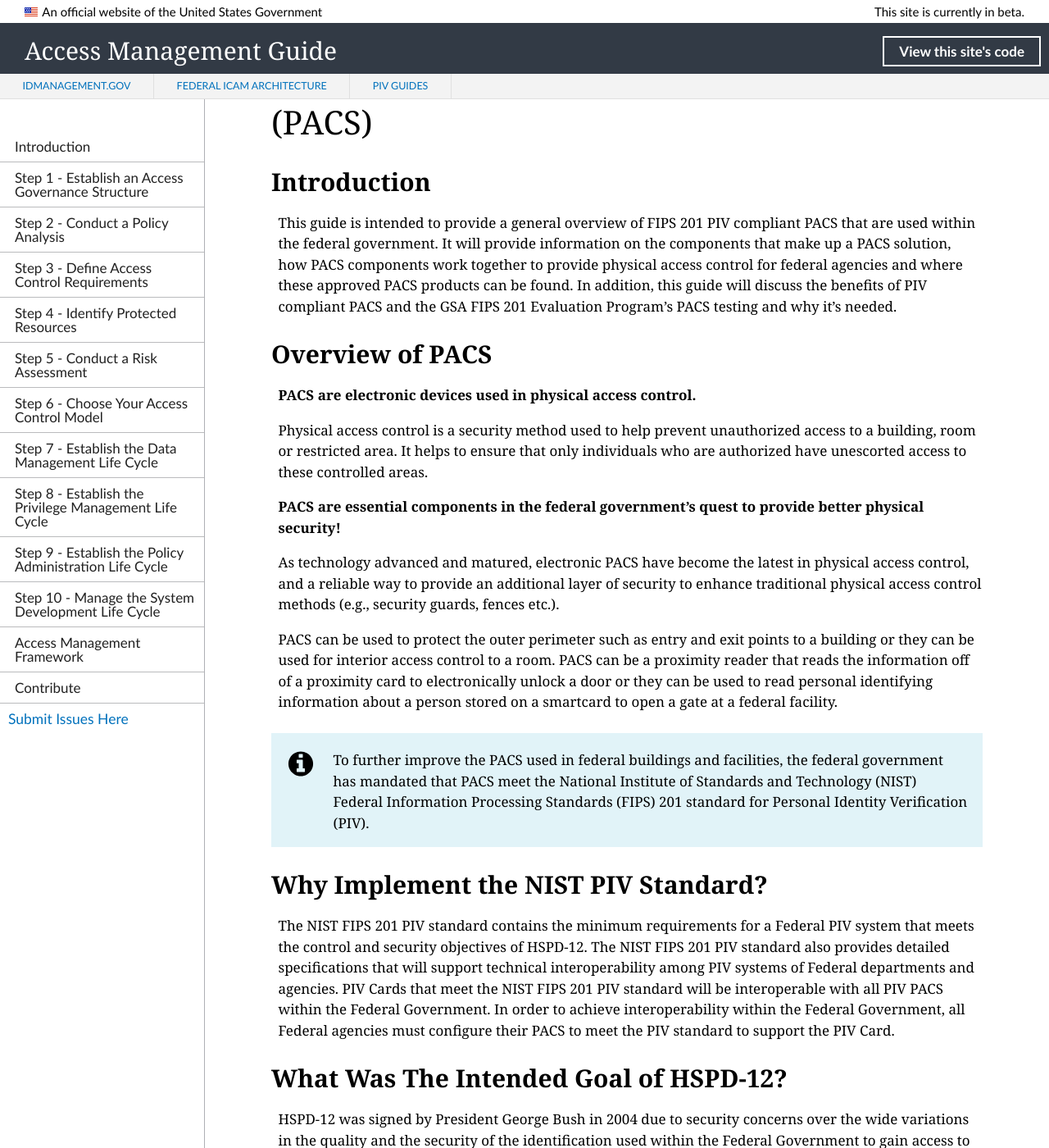
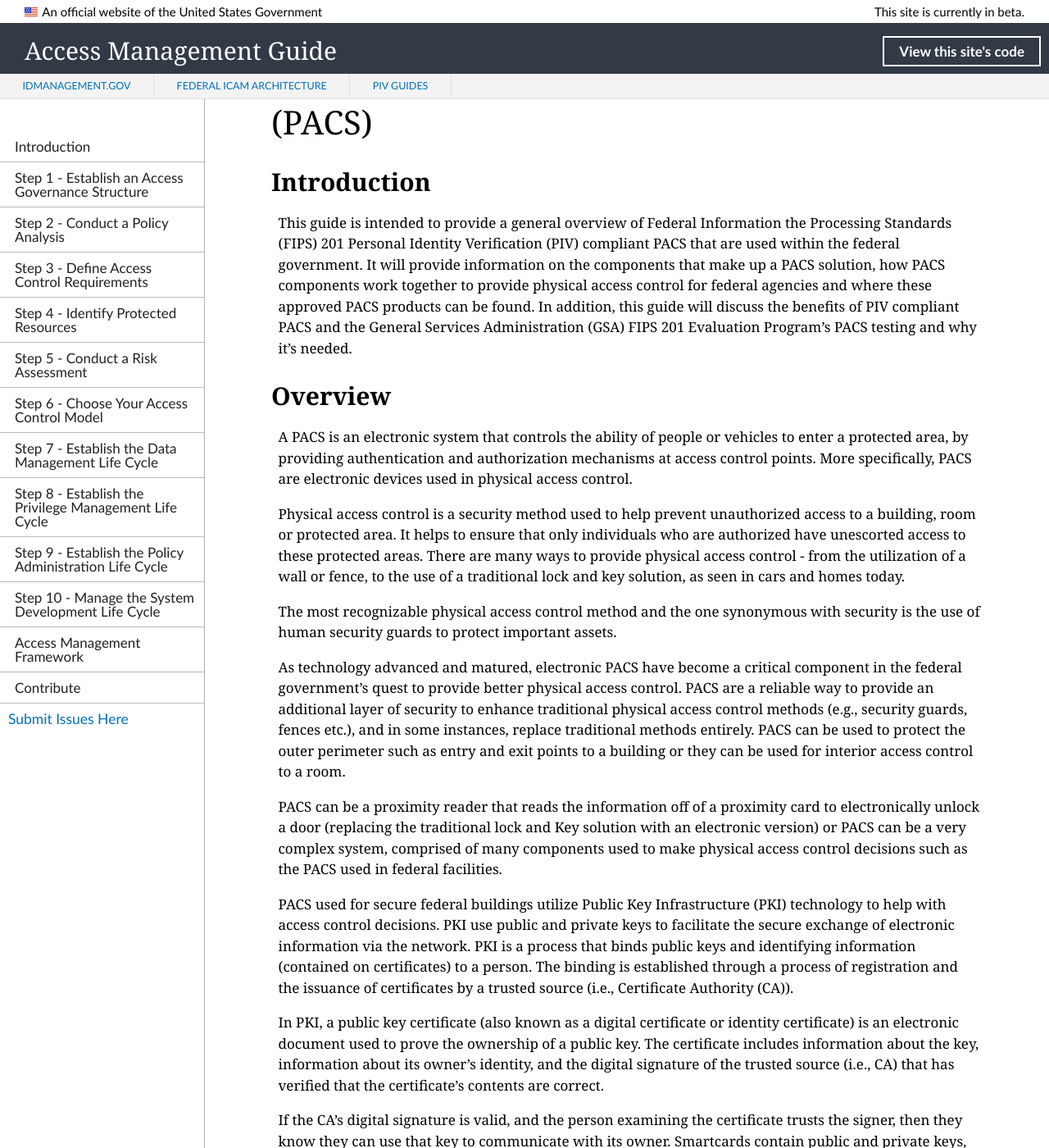
Before and after one commit to GSA/ficam-access, a Jekyll site: the page built from pages/PACS-guide.md, in a window 1280 px wide and 1400 px high, scrolled down 200 px. Shown: the whole window at 82% size. Built offline with Jekyll 4.4.1, drawn with Linux system fonts in a browser that asks for light colours; nearby versions of some CDN libraries; some of the changed text lies outside the part shown.

Commit message:
What is a PACS Playbook Second Draft

```diff
--- a/pages/PACS-guide.md
+++ b/pages/PACS-guide.md
@@ -7,39 +7,76 @@ permalink: /PACS-guide/
 # What is a Physical Access Control System (PACS)
 
 ## Introduction
-This guide is intended to provide a general overview of FIPS 201 PIV compliant PACS that are used within the federal government.  It will provide information on the components that make up a PACS solution, how PACS components work together to provide physical access control for federal agencies and where these approved PACS products can be found.  In addition, this guide will discuss the benefits of PIV compliant PACS and the GSA FIPS 201 Evaluation Program’s PACS testing and why it’s needed.
+This guide is intended to provide a general overview of Federal Information the Processing Standards (FIPS) 201 Personal Identity Verification (PIV) compliant PACS that are used within the federal government.  It will provide information on the components that make up a PACS solution, how PACS components work together to provide physical access control for federal agencies and where these approved PACS products can be found.  In addition, this guide will discuss the benefits of PIV compliant PACS and the General Services Administration (GSA) FIPS 201 Evaluation Program’s PACS testing and why it’s needed.
 
-## Overview of PACS
-**PACS are electronic devices used in physical access control.**
+## Overview
+A PACS is an electronic system that controls the ability of people or vehicles to enter a protected area, by providing authentication and authorization mechanisms at access control points.  More specifically, PACS are electronic devices used in physical access control.
 
-Physical access control is a security method used to help prevent unauthorized access to a building, room or restricted area.  It helps to ensure that only individuals who are authorized have unescorted access to these controlled areas.
+Physical access control is a security method used to help prevent unauthorized access to a building, room or protected area.  It helps to ensure that only individuals who are authorized have unescorted access to these protected areas. There are many ways to provide physical access control - from the utilization of a wall or fence, to the use of a traditional lock and key solution, as seen in cars and homes today.
 
-**PACS are essential components in the federal government’s quest to provide better physical security!**
+The most recognizable physical access control method and the one synonymous with security is the use of human security guards to protect important assets.
 
-As technology advanced and matured, electronic PACS have become the latest in physical access control, and a reliable way to provide an additional layer of security to enhance traditional physical access control methods (e.g., security guards, fences etc.).
+As technology advanced and matured, electronic PACS have become a critical component in the federal government’s quest to provide better physical access control.  PACS are a reliable way to provide an additional layer of security to enhance traditional physical access control methods (e.g., security guards, fences etc.), and in some instances, replace traditional methods entirely. PACS can be used to protect the outer perimeter such as entry and exit points to a building or they can be used for interior access control to a room.
 
-PACS can be used to protect the outer perimeter such as entry and exit points to a building or they can be used for interior access control to a room.  PACS can be a proximity reader that reads the information off of a proximity card to electronically unlock a door or they can be used to read personal identifying information about a person stored on a smartcard to open a gate at a federal facility.
+PACS can be a proximity reader that reads the information off of a proximity card to electronically unlock a door (replacing the traditional lock and Key solution with an electronic version) or PACS can be a very complex system, comprised of many components used to make physical access control decisions such as the PACS used in federal facilities.
+
+PACS used for secure federal buildings utilize Public Key Infrastructure (PKI) technology to help with access control decisions.  PKI use public and private keys to facilitate the secure exchange of electronic information via the network.  PKI is a process that binds public keys and identifying information (contained on certificates) to a person.  The binding is established through a process of registration and the issuance of certificates by a trusted source (i.e., Certificate Authority (CA)).
+
+In PKI, a public key certificate (also known as a digital certificate or identity certificate) is an electronic document used to prove the ownership of a public key.  The certificate includes information about the key, information about its owner's identity, and the digital signature of the trusted source (i.e., CA) that has verified that the certificate's contents are correct.
+
+If the CA’s digital signature is valid, and the person examining the certificate trusts the signer, then they know they can use that key to communicate with its owner. Smartcards contain public and private keys, and certificates that can be read by federal PACS to help validate the identity of a person entering a federal facility.
+
+Online Certificate Status Protocol (OCSP) Responders are used to determine if a PKI certificate has been revoked or have expired.
+PACS systems access this information to help make access control decisions. If a smartcard holder certificates have been revoked or have expired the smartcard holder will be denied access into the facility. An OCSP Responder is part of the federal government’s existing PKI and is not a component that will need to be purchased with a PACS.
+
+PACS used to make access control decisions within the federal government may consist of many components to include:
+
+•	Smartcard Reader (used to read information about a person stored on the smartcard)
+
+•	PACS Infrastructure Controller (used to control the opening of gates and doors)
+
+•	Secure Controller (located in a secure area and communicates with the PIV Card, Head End System, and PACS Infrastructure Controller to make access control decisions)
+
+•	Database Server (contains the names of smartcard holders and their facility access rights)
+
+•	Caching Status Proxy Server (used to cache smartcard holders data to optimize the performance of PACS)
+
+•	Head End System/Access Control Server (Used to register PIV Cardholders into the PACS and to refresh the controller with the latest information)
+
 
 {% include alert-info.html content="To further improve the PACS used in federal buildings and facilities, the federal government has mandated that PACS meet the National Institute of Standards and Technology (NIST) Federal Information Processing Standards (FIPS) 201 standard for Personal Identity Verification (PIV)." %}
 
 ## Why Implement the NIST PIV Standard?
 
-The NIST FIPS 201 PIV standard contains the minimum requirements for a Federal PIV system that meets the control and security objectives of HSPD-12.  The NIST FIPS 201 PIV standard also provides detailed specifications that will support technical interoperability among PIV systems of Federal departments and agencies.  PIV Cards that meet the NIST FIPS 201 PIV standard will be interoperable with all PIV PACS within the Federal Government.  In order to achieve interoperability within the Federal Government, all Federal agencies must configure their PACS to meet the PIV standard to support the PIV Card.
+The NIST FIPS 201 PIV standard contains the minimum requirements for a Federal PIV system that meets the control and security objectives of Homeland Security Presidential Directive -2 (HSPD-12).  The NIST FIPS 201 PIV standard also provides detailed specifications that will support technical interoperability among PIV systems of Federal departments and agencies.  PIV Cards that meet the NIST FIPS 201 PIV standard will be interoperable with all PIV PACS within the Federal Government.  In order to achieve interoperability within the Federal Government, all Federal agencies must configure their PACS to meet the PIV standard to support the PIV Card.
 
-## What Was The Intended Goal of HSPD-12?
+## What is HSPD-12 and what was its intended goal?
 
-HSPD-12 was signed by President George Bush in 2004 due to security concerns over the wide variations in the quality and the security of the identification used within the Federal Government to gain access to secure Federal facilities.  The goal of HSPD-12 was to eliminate these variations by establishing a mandatory, Government-wide standard for secure and reliable forms of identification issued by the Federal Government to its employees and contractors.  The HSPD-12 standard that will be utilized by all Federal departments and agencies includes the vetting of individuals and the issuance of identification (e.g., Smartcards) to enhance security, reduce identity fraud, and to protect personal privacy.
+HSPD-12 is a strategic initiative intended to enhance security, increase Government efficiency, reduce identity fraud, and protect personal privacy. HSPD-12 was signed by President George Bush in 2004 due to security concerns over the wide variations in the quality and the security of the identification used within the Federal Government to gain access to secure Federal facilities.  The goal of HSPD-12 was to eliminate these variations by establishing a mandatory, Government-wide standard for secure and reliable forms of identification issued by the Federal Government to its employees and contractors.  The HSPD-12 standard that will be utilized by all Federal departments and agencies includes the vetting of individuals and the issuance of identification (e.g., Smartcards) to enhance security, reduce identity fraud, and to protect personal privacy.
 
-## What are NIST PIV requirements for PACS?
+## What are somre NIST PIV requirements for PACS?
 
 * PACS must be designed and configured to read and process the appropriate electronic identification information associated with an individual that is stored on a PIV Card.
 *	PACS are required to be tested to ensure they meet the minimum security and interoperability requirements outlined in the NIST FIPS 201 PIV standard.
 
 ![Example PIV card](../img/PIV_card.png)
 
-*	The PIV Card is the individual card-holders identity credential for accessing government buildings and facilities.
-*	The assurance level required for each federal facility will determine which credential stored on the PIV Card will be needed for physical access into that facility.
+*	The PIV Card is the individual cardholders identity credential for accessing government buildings, facilities and computer networks.
+* The assurance level required for each federal facility will determine which certificate stored on the PIV card will be needed for physical access into that facility.
 *	The PACS installed for that area will be required to access and validate the appropriate PIV credential to meet the facilities security assurance level requirements.
+
+
+*	Single Factor Authentication - Something you have (PIV Card) + visual check
+*	Two Factor Authentication - something you have  (PIV Card) + something you know (PIN)
+*	Three Factor Authentication - something you have (PIV Card) + something you know (PIN) + something you are (Biometric)
+
+Note: Possession of a valid PIV Card as evidence by visual inspection of the card, reading a signed identity cert from the card, or performing challenge/response authentication with the card, provides one-factor authentication.  See examples below:
+
+*	PACS can perform a private key challenge/response using the Card Authentication Key (CAK) to validate the PIV Card is authentic or
+*	PACS can perform a signature check of the Cardholder Unique Identifier (CHUID) to ensure it was signed by a trusted source and is unaltered and check the expiration date to ensure it’s still valid.
+
+NIST FIPS 201 provided the opportunity to migrate building access systems from LITTLE OR NO confidence assurance levels to VERY HIGH confidence assurance levels.
+
 
 ## What are the benefits of PIV compliant PACS?
 
@@ -57,6 +94,8 @@ HSPD-12 was signed by President George Bush in 2004 due to security concerns ove
 
 * Maintain a system less susceptible to identity fraud, tampering, counterfeiting and terrorist exploitation
 
+* Enables the PIV card to be centrally managed by the issuer, so that card loss or terminatioin results in disabling the card in any PACS database in which the card exists
+
 ## PACS Component Categories
 
 PACS are classified in two “GSA Approved topologies” which consist of the latest and most utilized configurations within the federal government.  These topologies are listed as 13.01 and 13.02.  This document will focus on topology 13.01 and its components which are listed under categories.  These categories of PACS are defined as part of a whole PACS solution that can be tested end-to-end by the GSA's FIPS 201 Evaluation Program.
@@ -70,9 +109,15 @@ PACS are classified in two “GSA Approved topologies” which consist of the la
 ## PACS Components (what they are and how they work)
 
 ### **PACS PIV Reader Category**
-A PIV Reader (i.e., smartcard reader) is a device that provides the human interface, the PIV Card interface, and the communications to and from the PACS Validation System.  Example: Federal employees and contractors will present their PIV Card to the PIV reader to obtain entry into a controlled federal facility.  The PIV Reader reads the identifying information stored on the PIV Card that is associated with the individual PIV Card-holder.  It then communicates that information to the PACS Validation System.  The Validation System will validate the credentials of the individual stored on the PIV Card.  The information obtained from the PIV Card will determine if the individual will be granted physical access to the facility.   A PIV reader may be a wholly-integrated unit, or it may be an assembly of components including:
+A PIV Reader (i.e., smartcard reader) is a device that provides the human interface, the PIV Card interface, and the communications to and from the PACS Validation System. PACS PIV Readers have 3 types:
 
-* Contact Reader
+*	Single Factor PIV Readers – Do not allow Two Factor authentication (No PIN Pad)
+*	Two Factor PIV Readers – Has a Pin Pad but no Biometric Reader
+* Three Factor PIV Readers – Has Pin Pad and Biometric Reader
+
+Example of a PIV Reader in operation: Federal employees and contractors will present their PIV Card to the PIV reader to obtain entry into a controlled federal facility.  The PIV Reader reads the identifying information stored on the PIV Card that is associated with the individual PIV Card-holder.  It then communicates that information to the PACS Validation System.  The Validation System will validate the credentials of the individual stored on the PIV Card.  The information obtained from the PIV Card will determine if the individual will be granted physical access to the facility.   A PIV reader may be a wholly-integrated unit, or it may be an assembly of components including:
+
+* Contact Reader (Core Component)
 
 Communicates with the PIV smartcard using electrical signals via wires when touching (i.e., contacting) the PIV smartcard’s contact pad.
 
```
